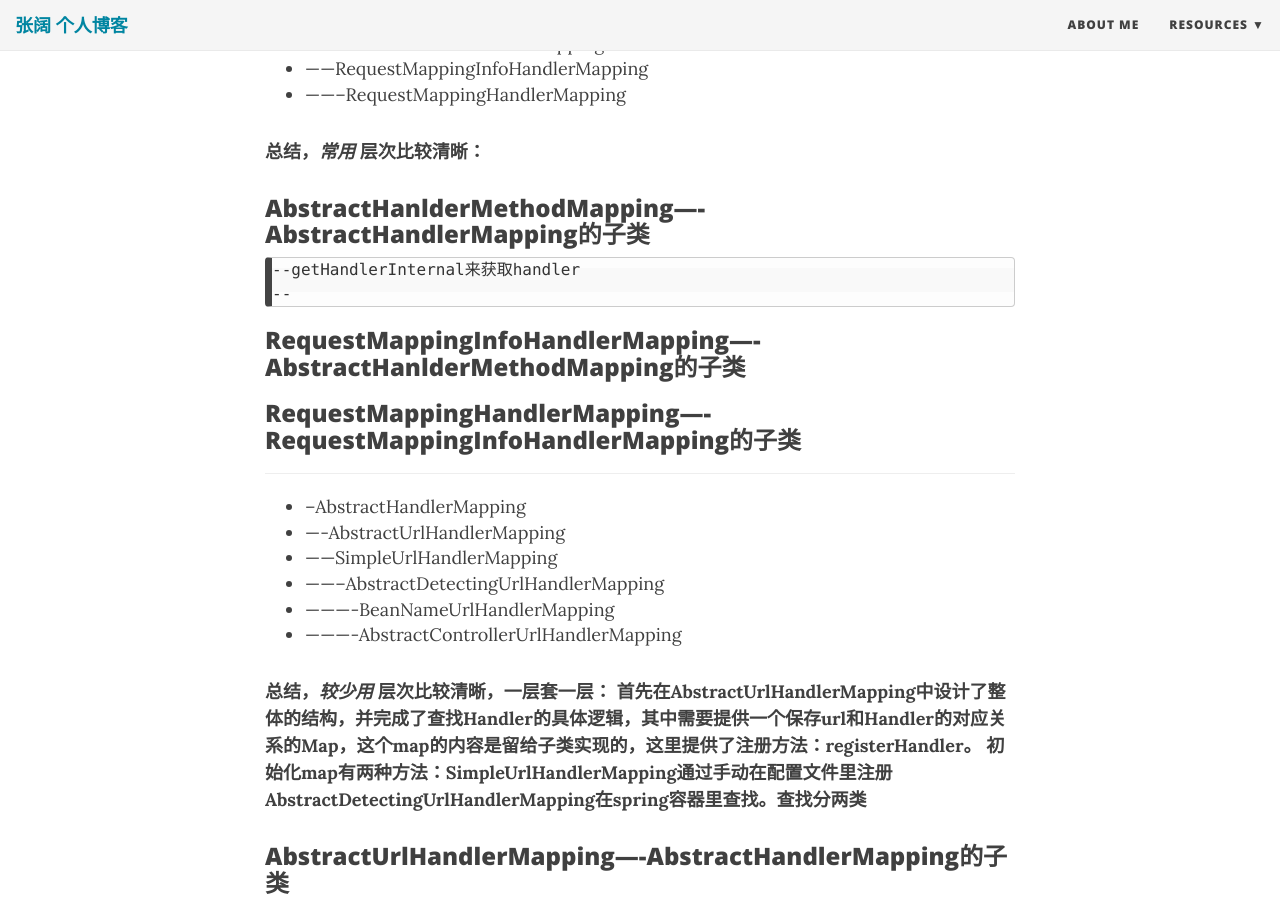
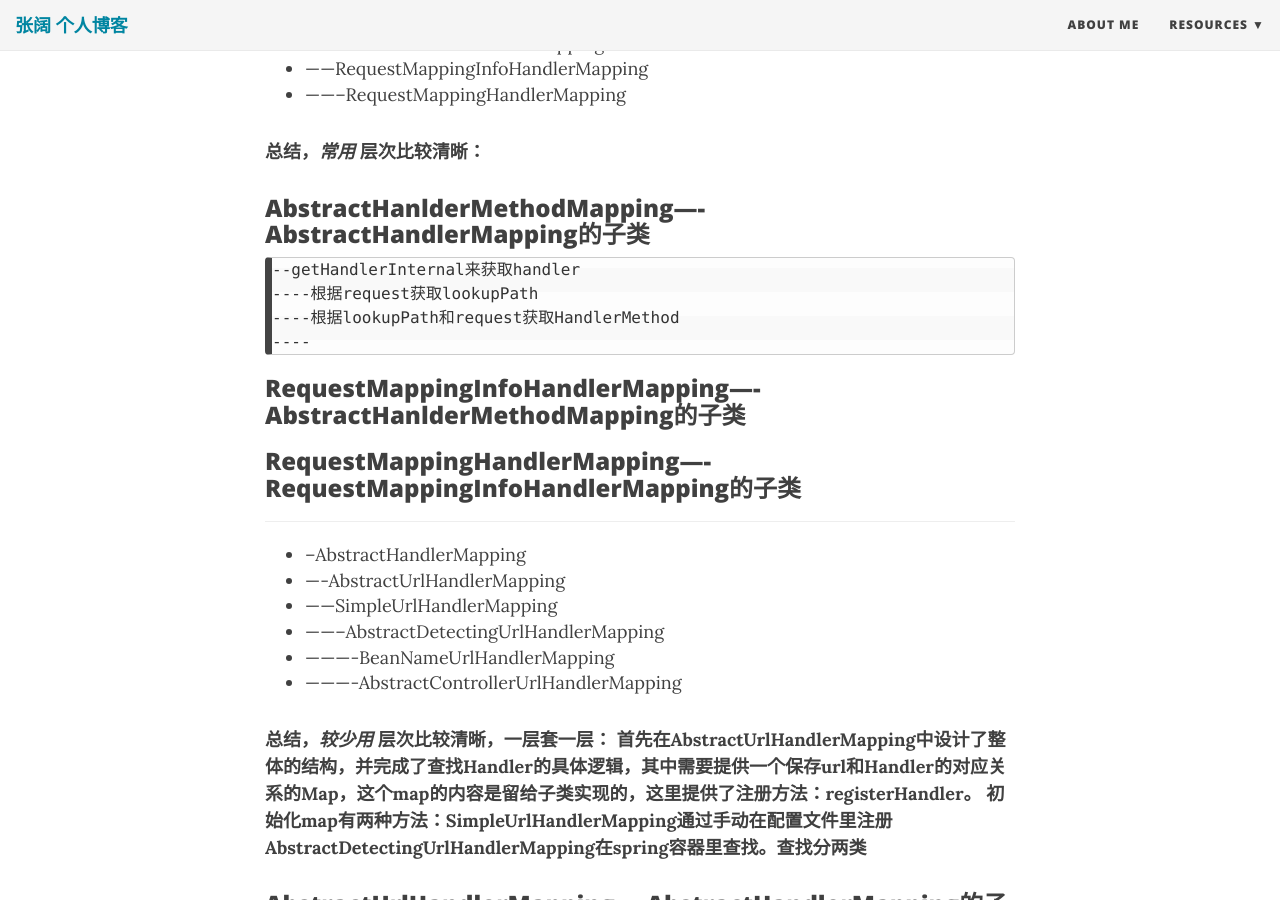
Before and after one commit to buoooou/blog.github.io, a Jekyll site: the page built from _posts/2017-08-05-spring-mvc-handlermapping.md, in a window 1280 px wide and 900 px high, scrolled down 742 px. Built offline with Jekyll 4.4.1, drawn with Linux system fonts in a browser that asks for light colours; nearby versions of some CDN libraries.

Commit message:
Update 2017-08-05-spring-mvc-handlermapping.md

```diff
--- a/_posts/2017-08-05-spring-mvc-handlermapping.md
+++ b/_posts/2017-08-05-spring-mvc-handlermapping.md
@@ -32,13 +32,12 @@ title: Spring MVC-HandlerMapping
 
 ### AbstractHanlderMethodMapping----AbstractHandlerMapping的子类
 	--getHandlerInternal来获取handler
-	--
+	----根据request获取lookupPath
+    ----根据lookupPath和request获取HandlerMethod
+    ----
 
 ### RequestMappingInfoHandlerMapping----AbstractHanlderMethodMapping的子类
-
-
 ### RequestMappingHandlerMapping----RequestMappingInfoHandlerMapping的子类
-
 
 -------------------------------------------------------------------------------------------------------------
 
```
